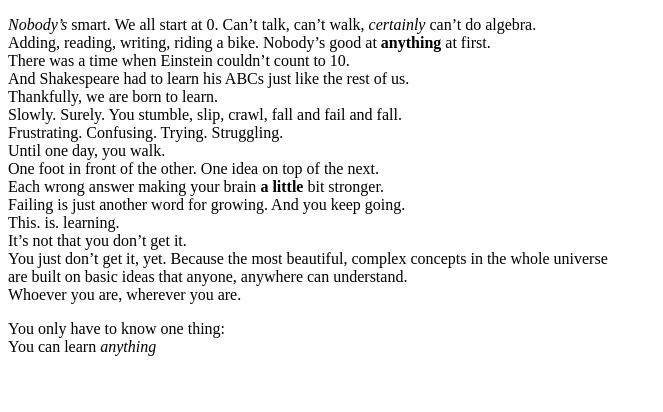
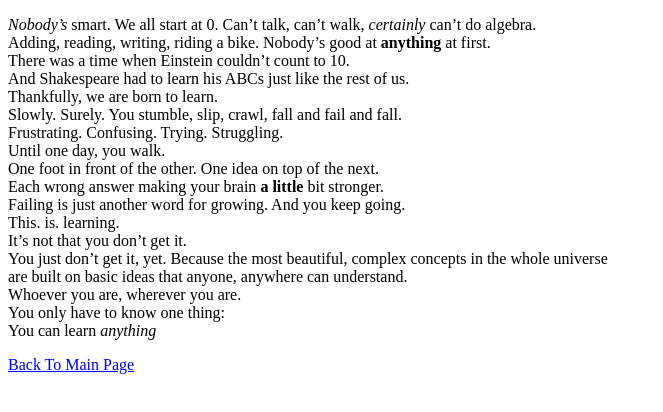
Before and after one commit to starneska/ka-html-css, a plain HTML site: page ex2-tags.html in a window 1280 px wide. Shown: the whole page, without its empty margins (0-663 px from the left). Drawn offline with Linux system fonts and the light colour scheme.

Commit message:
Added link

```diff
--- a/ex2-tags.html
+++ b/ex2-tags.html
@@ -23,10 +23,9 @@
         Because the most beautiful, complex concepts in the whole universe<br>
         are built on basic ideas that anyone, anywhere can understand.<br>
         Whoever you are, wherever you are.<br>
-        </p>
-        <p>
         You only have to know one thing:<br>
         You can learn <em>anything</em>
         </p>
+        <a href="index.html">Back To Main Page</a>
     </body>
 </html>
```
